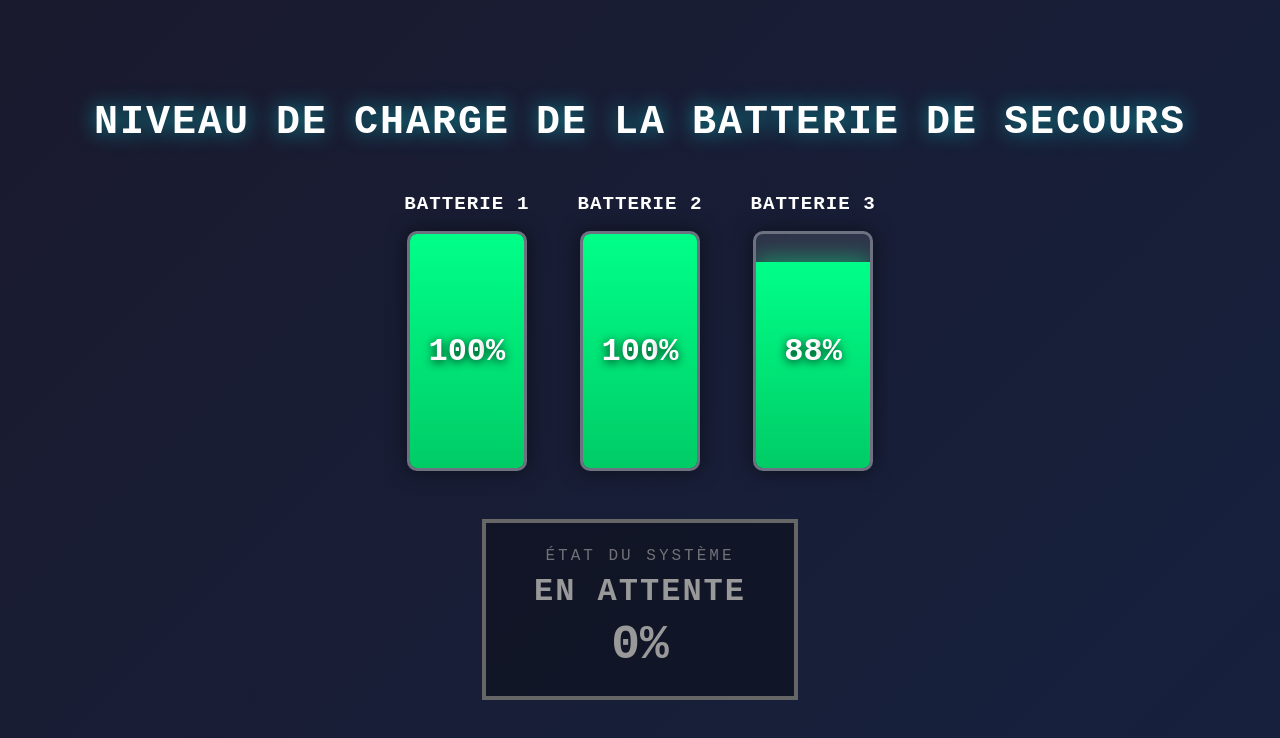
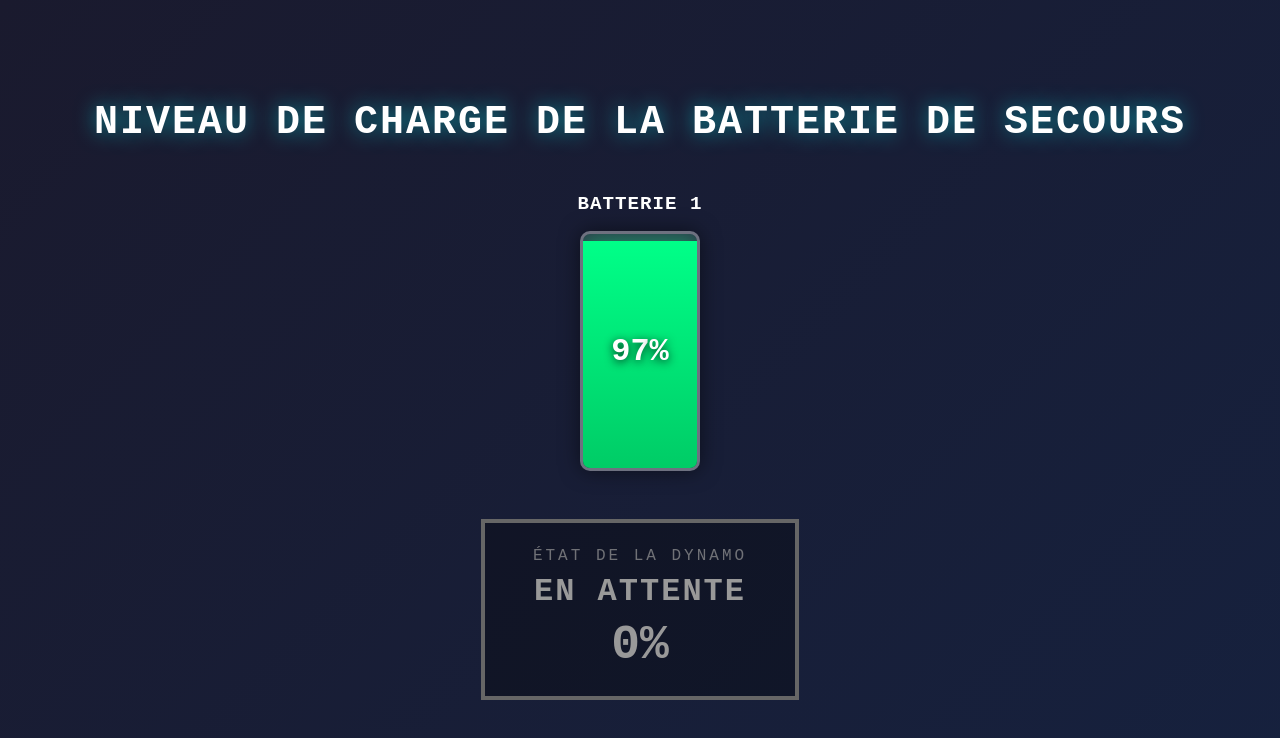
Before and after one commit to WEZ3R/Meta-park, a React (Vite) app: page /battery-labo in a window 1280 px wide. Shown: the top 738 px of the page. Built offline with nearby package versions, Linux system fonts and the light colour scheme; no server answers; a web font is replaced by a local one.

Commit message:
final bar

```diff
--- a/src/pages/battery-labo/BatteryLabo.tsx
+++ b/src/pages/battery-labo/BatteryLabo.tsx
@@ -38,7 +38,8 @@ export function BatteryLabo() {
 
   // Déterminer le message de pression
   const getPressureMessage = () => {
-    if (!isCharging && pressure === 0) return { text: "EN ATTENTE", class: "idle" };
+    if (!isCharging && pressure === 0)
+      return { text: "EN ATTENTE", class: "idle" };
     if (pressure < 40) return { text: "PRESSION STABLE", class: "safe" };
     if (pressure < 65) return { text: "PRESSION MODÉRÉE", class: "caution" };
     if (pressure < 85) return { text: "PRESSION ÉLEVÉE", class: "danger" };
@@ -71,7 +72,7 @@ export function BatteryLabo() {
 
       {/* Message d'état de pression */}
       <div className={`pressure-status ${pressureInfo.class}`}>
-        <div className="pressure-label">ÉTAT DU SYSTÈME</div>
+        <div className="pressure-label">ÉTAT DE LA DYNAMO</div>
         <div className="pressure-value">{pressureInfo.text}</div>
         <div className="pressure-percent">{Math.round(pressure)}%</div>
       </div>
@@ -82,7 +83,9 @@ export function BatteryLabo() {
           <div className="urgent-popup-content">
             <div className="urgent-icon">⚠️</div>
             <div className="urgent-title">ALERTE SURCHAUFFE</div>
-            <div className="urgent-message">RELÂCHEZ LE LEVIER IMMÉDIATEMENT</div>
+            <div className="urgent-message">
+              RELÂCHEZ LE LEVIER IMMÉDIATEMENT
+            </div>
           </div>
         </div>
       )}
--- a/src/pages/battery-labo/useBatteryLabo.ts
+++ b/src/pages/battery-labo/useBatteryLabo.ts
@@ -1,4 +1,4 @@
-import { useEffect, useState, useRef, useCallback } from "react";
+import { useEffect, useState, useRef } from "react";
 
 export type ColorPhase = "safe" | "caution" | "danger" | "critical";
 
@@ -15,7 +15,7 @@ export interface BatteryLaboState {
 }
 
 export function useBatteryLabo(isShutdown: boolean = false): BatteryLaboState {
-  const [clusters, setClusters] = useState([100, 100, 100]);
+  const [clusters, setClusters] = useState([100]);
   const [isCharging, setIsCharging] = useState(false);
   const [pressure, setPressure] = useState(0);
   const [colorPhase, setColorPhase] = useState<ColorPhase>("safe");
@@ -85,7 +85,7 @@ export function useBatteryLabo(isShutdown: boolean = false): BatteryLaboState {
       // Timer d'échec
       state.warningTimer = window.setTimeout(() => {
         console.log("💥 Trop tard ! Décharge totale !");
-        setClusters([0, 0, 0]);
+        setClusters([0]);
         state.hasExceeded = true; // Marquer le dépassement
         state.pressureAtRelease = 100;
         state.cooldownStartTime = Date.now();
@@ -158,8 +158,8 @@ export function useBatteryLabo(isShutdown: boolean = false): BatteryLaboState {
         else if (newPressure >= 40) phase = "caution";
         setColorPhase(phase);
 
-        // Afficher popup d'urgence quand pression >= 70%
-        setShowUrgentPopup(newPressure >= 70 && state.isCharging);
+        // Afficher popup d'urgence quand pression >= 70% (pas en pénalité)
+        setShowUrgentPopup(newPressure >= 70 && state.isCharging && !state.hasExceeded);
       }
     }, 50);
 
@@ -169,7 +169,7 @@ export function useBatteryLabo(isShutdown: boolean = false): BatteryLaboState {
   // Cluster charge/discharge logic
   useEffect(() => {
     const CHARGE_SPEED = 100 / 8;
-    const DISCHARGE_SPEED_NORMAL = 100 / 45;
+    const DISCHARGE_SPEED_NORMAL = 100 / 180; // 3 minutes
     const DISCHARGE_SPEED_SHUTDOWN = 100 / 1; // 1 seconde par batterie en shutdown
     const state = stateRef.current;
 
```
